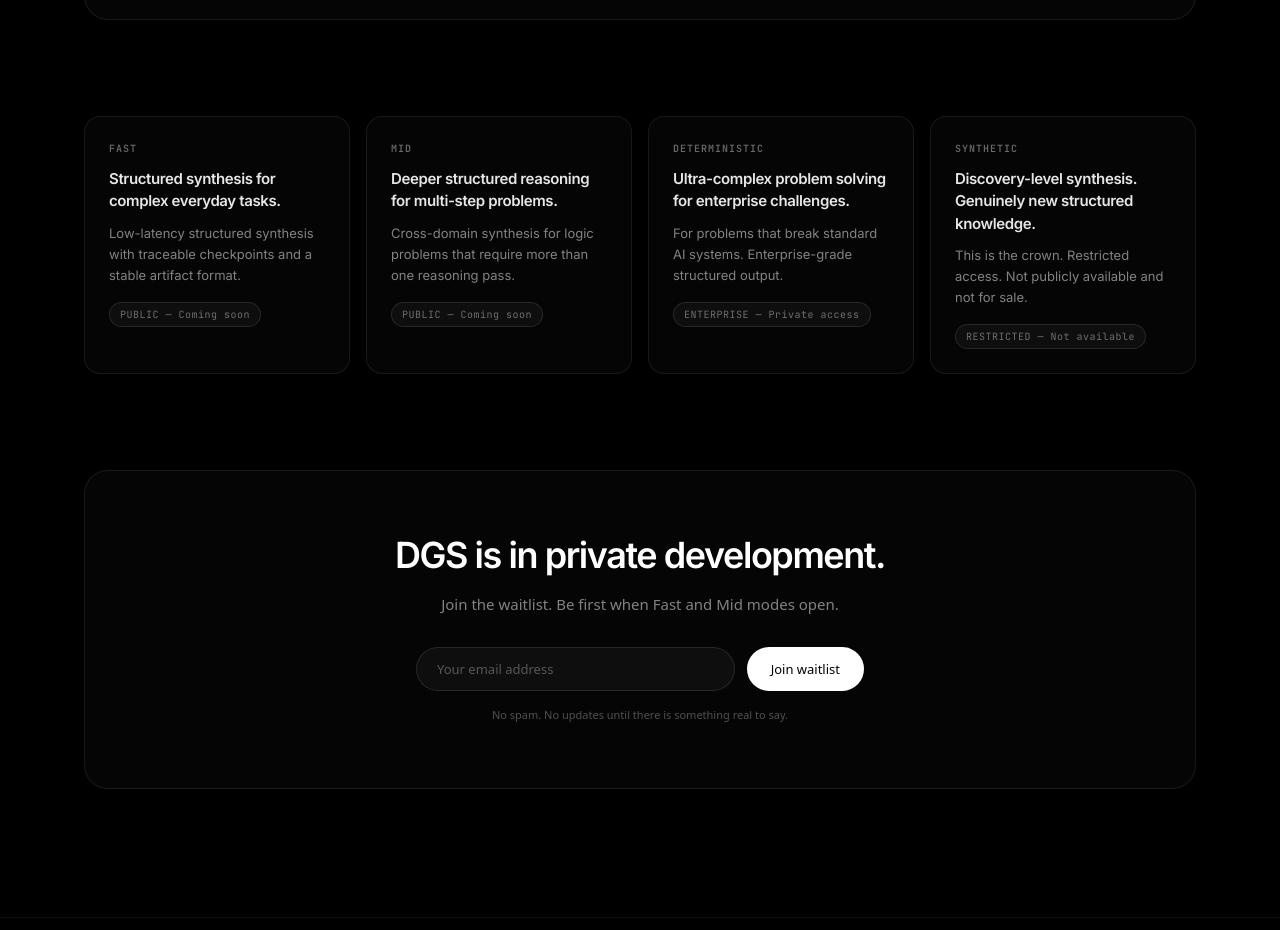
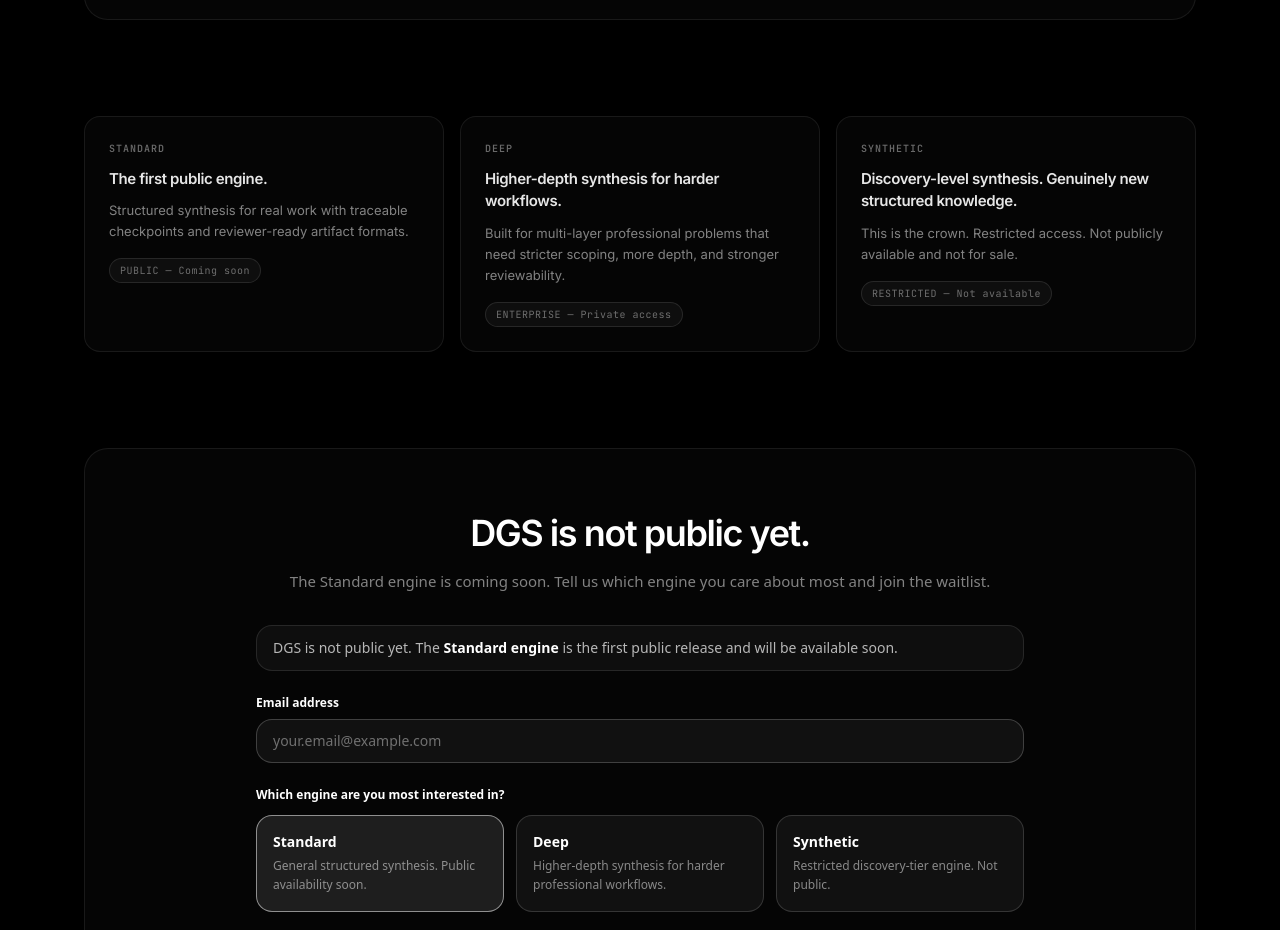
Before and after one commit to pranay68/remedics, a Next.js app: page / in a window 1280 px wide. Shown: the part 1870-2800 px from the top of the page. Built offline with nearby package versions, Linux system fonts and the light colour scheme; no server answers.

Commit message:
Fix waitlist flow and update engine messaging

```diff
--- a/src/app/api/waitlist/route.ts
+++ b/src/app/api/waitlist/route.ts
@@ -7,7 +7,7 @@ export async function POST(request: NextRequest) {
     try {
         const db = getDb();
         const body = await request.json();
-        const { email, problemToSolve } = body;
+        const { email, problemToSolve, engineInterest, source } = body;
 
         // Validation
         if (!email) {
@@ -24,10 +24,19 @@ export async function POST(request: NextRequest) {
             );
         }
 
+        if (engineInterest && !["standard", "deep", "synthetic"].includes(engineInterest)) {
+            return NextResponse.json(
+                { error: "Invalid engine interest" },
+                { status: 400 }
+            );
+        }
+
         // Add to Firestore
         const docRef = await db.collection("waitlist").add({
             email: email.trim(),
+            engineInterest: typeof engineInterest === "string" ? engineInterest : "standard",
             problemToSolve: typeof problemToSolve === "string" ? problemToSolve.trim() : "",
+            source: typeof source === "string" ? source.trim() : "unknown",
             timestamp: new Date(),
             status: "pending",
         });
--- a/src/app/dgs/page.tsx
+++ b/src/app/dgs/page.tsx
@@ -158,39 +158,32 @@ export default function DGSPage() {
                     </div>
                 </FadeIn>
 
-                {/* THE FOUR MODES */}
+                {/* THE THREE ENGINES */}
                 <FadeIn delay={0.2}>
                     <div className="mt-12">
                         <div className="text-xs font-mono font-semibold uppercase tracking-wider text-muted mb-6">
-                            The Four Modes
+                            The Three Engines
                         </div>
-                        <div className="grid gap-4 md:grid-cols-2">
+                        <div className="grid gap-4 md:grid-cols-3">
                             <ModeCard
                                 delay={0.1}
-                                label="FAST MODE"
-                                headline="Complex everyday tasks. Verified output."
-                                body="Fast Mode is the entry point. It handles complex everyday tasks with structured artifacts and traceable checkpoints. Built for low-latency synthesis without losing auditability."
+                                label="STANDARD ENGINE"
+                                headline="The first public release."
+                                body="Standard is the first DGS engine planned for public availability. It is built for structured, reviewable output in real professional workflows."
                                 access="PUBLIC — Coming soon"
                             />
                             <ModeCard
                                 delay={0.2}
-                                label="MID MODE"
-                                headline="Multi-step logic. Cross-domain synthesis."
-                                body="Mid Mode goes deeper. For problems that require reasoning across domains — connecting a legal principle to a financial structure, or a scientific method to an engineering constraint. Structured output at every step."
-                                access="PUBLIC — Coming soon"
+                                label="DEEP ENGINE"
+                                headline="Higher-depth synthesis for hard workflows."
+                                body="Deep is for ultra-complex, multi-layer synthesis tasks where strict scoping, checkpoints, and traceability matter. Private access. Outputs are structured and delivered with a complete logic trace."
+                                access="ENTERPRISE — Private access"
                             />
                             <ModeCard
                                 delay={0.3}
-                                label="DETERMINISTIC MODE"
-                                headline="Enterprise-grade. For problems that break standard AI."
-                                body="Deterministic Mode is for ultra-complex, multi-layer synthesis tasks where strict scoping, checkpoints, and traceability matter. Private access. Outputs are structured and delivered with a complete logic trace."
-                                access="ENTERPRISE — Private access"
-                            />
-                            <ModeCard
-                                delay={0.4}
-                                label="SYNTHETIC MODE"
+                                label="SYNTHETIC ENGINE"
                                 headline="Discovery-level synthesis. This is the crown."
-                                body="Synthetic Mode generates genuinely new structured knowledge — not recombined information, not pattern completion. This is the mode that produced the FLT3 preclinical research program. It is not publicly available. It is not for sale. Access is by invitation only."
+                                body="Synthetic generates genuinely new structured knowledge — not recombined information, not pattern completion. This is the engine that produced the FLT3 preclinical research program. It is not publicly available. It is not for sale. Access is by invitation only."
                                 access="RESTRICTED — Not available"
                             />
                         </div>
--- a/src/app/waitlist/page.tsx
+++ b/src/app/waitlist/page.tsx
@@ -7,19 +7,19 @@ import { FadeIn } from "@/components/animations/FadeIn";
 export const metadata: Metadata = {
     title: "Join the Waitlist | DGS by Aternox",
     description:
-        "Join the DGS waitlist. Fast and Mid modes coming first. Built for verified, traceable output by Aternox.",
+        "Join the DGS waitlist. DGS is not public yet, and the Standard engine is the first release coming soon.",
     alternates: { canonical: "/waitlist" },
     openGraph: {
         title: "Join the Waitlist | DGS by Aternox",
         description:
-            "Join the DGS waitlist. Fast and Mid modes coming first. Built for verified, traceable output by Aternox.",
+            "Join the DGS waitlist. DGS is not public yet, and the Standard engine is the first release coming soon.",
         url: "/waitlist",
     },
     twitter: {
         card: "summary_large_image",
         title: "Join the Waitlist | DGS by Aternox",
         description:
-            "Join the DGS waitlist. Fast and Mid modes coming first. Built for verified, traceable output by Aternox.",
+            "Join the DGS waitlist. DGS is not public yet, and the Standard engine is the first release coming soon.",
     },
 };
 
@@ -53,7 +53,7 @@ export default function WaitlistPage() {
         name: "Join the Waitlist",
         url: canonicalUrl,
         description:
-            "Join the DGS waitlist. Fast and Mid modes coming first. Built for verified, traceable output by Aternox.",
+            "Join the DGS waitlist. DGS is not public yet, and the Standard engine is the first release coming soon.",
         isPartOf: {
             "@type": "WebSite",
             name: "Aternox",
@@ -71,7 +71,7 @@ export default function WaitlistPage() {
             <Page
                 eyebrow="Early Access"
                 title="Early access to DGS."
-                subtitle="Fast and Mid modes are coming first. Deterministic Mode for enterprise shortly after. Synthetic Mode is not publicly available."
+                subtitle="DGS is not public yet. The Standard engine is coming soon, Deep is selective, and Synthetic is not publicly available."
             >
                 <script
                     type="application/ld+json"
@@ -84,7 +84,7 @@ export default function WaitlistPage() {
                 {/* EMAIL FORM */}
                 <FadeIn>
                     <div className="glass rounded-3xl border border-gradient p-10 glow-intense max-w-2xl mx-auto">
-                        <WaitlistForm />
+                        <WaitlistForm source="waitlist-page" />
                     </div>
                 </FadeIn>
             </Page>
--- a/src/components/site/home/HomeClient.tsx
+++ b/src/components/site/home/HomeClient.tsx
@@ -2,9 +2,9 @@
 
 import Link from "next/link";
 import Image from "next/image";
-import { useState } from "react";
 import { Shell } from "@/components/site/Shell";
 import { Section } from "@/components/site/Section";
+import { WaitlistForm } from "@/components/site/waitlist/WaitlistForm";
 
 function Card({
   label,
@@ -59,24 +59,6 @@ function PDFButton() {
 }
 
 export default function HomeClient() {
-  const [email, setEmail] = useState("");
-  const [submitted, setSubmitted] = useState(false);
-
-  async function handleWaitlist(e: React.FormEvent) {
-    e.preventDefault();
-    if (!email.trim()) return;
-    try {
-      await fetch("https://formspree.io/f/PLACEHOLDER", {
-        method: "POST",
-        headers: { "Content-Type": "application/json" },
-        body: JSON.stringify({ email }),
-      });
-    } catch {
-      // noop
-    }
-    setSubmitted(true);
-  }
-
   return (
     <Shell>
       <main className="noise cursor-crosshair">
@@ -116,6 +98,10 @@ export default function HomeClient() {
                 Not for “chat.” Built to solve professional problems with structured, auditable output.
               </p>
 
+              <div className="mt-6 rounded-full border border-white/10 bg-white/[0.04] px-4 py-2 text-[12px] font-medium text-white/70">
+                DGS is not public yet. The <span className="text-white">Standard engine</span> is the first release and will be available soon.
+              </div>
+
               <div className="mt-12 flex flex-col gap-3 sm:flex-row sm:items-center">
                 <Link
                   href="/waitlist"
@@ -153,9 +139,9 @@ export default function HomeClient() {
               body="The same synthesis architecture that produced a complete preclinical oncology research program can structure a legal argument or a financial analysis. Domain changes. Logic does not."
             />
             <Card
-              label="03 / FOUR MODES"
-              headline="From fast synthesis to discovery."
-              body="Fast and Mid for complex everyday tasks. Deterministic for problems that break standard AI. Synthetic for generating genuinely new structured knowledge — restricted access only."
+              label="03 / THREE ENGINES"
+              headline="From standard execution to discovery."
+              body="Standard is the first public engine. Deep is for harder professional workflows. Synthetic remains restricted."
             />
           </div>
         </Section>
@@ -190,25 +176,19 @@ export default function HomeClient() {
           </div>
         </Section>
 
-        {/* SECTION 4 — FOUR MODE CARDS */}
+        {/* SECTION 4 — ENGINE CARDS */}
         <Section className="pb-24">
-          <div className="grid gap-4 md:grid-cols-2 lg:grid-cols-4">
+          <div className="grid gap-4 md:grid-cols-3">
             <Card
-              label="FAST"
-              headline="Structured synthesis for complex everyday tasks."
-              body="Low-latency structured synthesis with traceable checkpoints and a stable artifact format."
+              label="STANDARD"
+              headline="The first public engine."
+              body="Structured synthesis for real work with traceable checkpoints and reviewer-ready artifact formats."
               badge="PUBLIC — Coming soon"
             />
             <Card
-              label="MID"
-              headline="Deeper structured reasoning for multi-step problems."
-              body="Cross-domain synthesis for logic problems that require more than one reasoning pass."
-              badge="PUBLIC — Coming soon"
-            />
-            <Card
-              label="DETERMINISTIC"
-              headline="Ultra-complex problem solving for enterprise challenges."
-              body="For problems that break standard AI systems. Enterprise-grade structured output."
+              label="DEEP"
+              headline="Higher-depth synthesis for harder workflows."
+              body="Built for multi-layer professional problems that need stricter scoping, more depth, and stronger reviewability."
               badge="ENTERPRISE — Private access"
             />
             <Card
@@ -224,32 +204,13 @@ export default function HomeClient() {
         <Section className="pb-32">
           <div className="rounded-3xl border border-white/[0.08] bg-white/[0.02] p-10 md:p-16 text-center backdrop-blur">
             <h2 className="font-sans text-3xl font-semibold leading-[1.15] tracking-[-0.04em] md:text-4xl">
-              DGS is in private development.
+              DGS is not public yet.
             </h2>
-            <p className="mt-4 text-white/50 text-[15px]">Join the waitlist. Be first when Fast and Mid modes open.</p>
-            <div className="mt-8 flex flex-col items-center">
-              {submitted ? (
-                <div className="rounded-2xl border border-white/10 bg-white/[0.04] px-8 py-5 text-[14px] text-white/70">
-                  You&apos;re on the list. We will reach out when access opens — and not before.
-                </div>
-              ) : (
-                <form onSubmit={handleWaitlist} className="flex w-full max-w-md flex-col gap-3 sm:flex-row">
-                  <input
-                    type="email"
-                    required
-                    placeholder="Your email address"
-                    value={email}
-                    onChange={(e) => setEmail(e.target.value)}
-                    className="h-11 flex-1 rounded-full border border-white/10 bg-white/[0.04] px-5 text-[13px] text-white outline-none placeholder:text-white/30 focus:border-white/30"
-                  />
-                  <button
-                    type="submit"
-                    className="h-11 shrink-0 rounded-full bg-white px-6 text-[13px] font-medium text-black transition-all duration-200 hover:bg-white/90"
-                  >
-                    Join waitlist
-                  </button>
-                </form>
-              )}
+            <p className="mt-4 text-white/50 text-[15px]">
+              The Standard engine is coming soon. Tell us which engine you care about most and join the waitlist.
+            </p>
+            <div className="mt-8 mx-auto max-w-3xl text-left">
+              <WaitlistForm compact source="home-page" />
             </div>
             <p className="mt-4 text-[11px] text-white/30">No spam. No updates until there is something real to say.</p>
           </div>
--- a/src/components/site/waitlist/WaitlistForm.tsx
+++ b/src/components/site/waitlist/WaitlistForm.tsx
@@ -2,24 +2,55 @@
 
 import { useState } from "react";
 
-export function WaitlistForm() {
+const ENGINE_OPTIONS = [
+    {
+        value: "standard",
+        label: "Standard",
+        description: "General structured synthesis. Public availability soon.",
+    },
+    {
+        value: "deep",
+        label: "Deep",
+        description: "Higher-depth synthesis for harder professional workflows.",
+    },
+    {
+        value: "synthetic",
+        label: "Synthetic",
+        description: "Restricted discovery-tier engine. Not public.",
+    },
+] as const;
+
+type EngineInterest = (typeof ENGINE_OPTIONS)[number]["value"];
+
+export function WaitlistForm({
+    compact = false,
+    source = "waitlist-page",
+}: {
+    compact?: boolean;
+    source?: string;
+}) {
     const [email, setEmail] = useState("");
     const [problemToSolve, setProblemToSolve] = useState("");
+    const [engineInterest, setEngineInterest] = useState<EngineInterest>("standard");
     const [submitted, setSubmitted] = useState(false);
     const [sending, setSending] = useState(false);
+    const [errorMessage, setErrorMessage] = useState("");
 
     async function handleSubmit(e: React.FormEvent) {
         e.preventDefault();
         if (!email.trim() || sending) return;
 
         setSending(true);
+        setErrorMessage("");
         try {
             const response = await fetch("/api/waitlist", {
                 method: "POST",
                 headers: { "Content-Type": "application/json" },
                 body: JSON.stringify({
-                    email,
+                    email: email.trim(),
+                    engineInterest,
                     problemToSolve,
+                    source,
                 }),
             });
 
@@ -30,7 +61,7 @@ export function WaitlistForm() {
             }
         } catch (error) {
             console.error("Submission error:", error);
-            alert("Failed to join waitlist. Please try again.");
+            setErrorMessage("Waitlist submission is temporarily unavailable. Please try again shortly.");
             setSending(false);
             return;
         }
@@ -41,7 +72,7 @@ export function WaitlistForm() {
     if (submitted) {
         return (
             <div className="py-6 text-center text-[15px] text-white/70">
-                You&apos;re on the list. We will reach out when access opens — and not before.
+                You&apos;re on the list. We&apos;ll reach out when the Standard engine opens and use your engine interest to prioritize access.
             </div>
         );
     }
@@ -50,6 +81,10 @@ export function WaitlistForm() {
 
     return (
         <form onSubmit={handleSubmit} className="space-y-6">
+            <div className="rounded-2xl border border-white/10 bg-white/[0.04] px-4 py-3 text-sm text-white/70">
+                DGS is not public yet. The <span className="font-semibold text-white">Standard engine</span> is the first public release and will be available soon.
+            </div>
+
             <div>
                 <label className="block text-xs font-semibold text-white mb-2">Email address</label>
                 <input
@@ -63,6 +98,38 @@ export function WaitlistForm() {
             </div>
 
             <div>
+                <label className="block text-xs font-semibold text-white mb-3">
+                    Which engine are you most interested in?
+                </label>
+                <div className={`grid gap-3 ${compact ? "md:grid-cols-3" : "sm:grid-cols-3"}`}>
+                    {ENGINE_OPTIONS.map((option) => {
+                        const active = engineInterest === option.value;
+                        return (
+                            <label
+                                key={option.value}
+                                className={`cursor-pointer rounded-2xl border px-4 py-4 transition-all ${active
+                                    ? "border-white/50 bg-white/10"
+                                    : "border-white/15 bg-white/5 hover:border-white/30 hover:bg-white/[0.08]"
+                                    }`}
+                            >
+                                <input
+                                    type="radio"
+                                    name="engineInterest"
+                                    value={option.value}
+                                    checked={active}
+                                    onChange={() => setEngineInterest(option.value)}
+                                    className="sr-only"
+                                />
+                                <div className="text-sm font-semibold text-white">{option.label}</div>
+                                <div className="mt-1 text-xs leading-relaxed text-white/50">{option.description}</div>
+                            </label>
+                        );
+                    })}
+                </div>
+            </div>
+
+            {!compact && (
+                <div>
                     <label className="block text-xs font-semibold text-white mb-2">
                         What problem would you like DGS to solve first?
                     </label>
@@ -75,6 +142,13 @@ export function WaitlistForm() {
                         className="w-full resize-none rounded-2xl border border-white/20 bg-white/5 px-4 py-3 text-sm outline-none focus:border-white/50 focus:bg-white/10 placeholder:text-white/40 text-white transition-all"
                     />
                 </div>
+            )}
+
+            {errorMessage && (
+                <div className="rounded-2xl border border-red-500/20 bg-red-500/10 px-4 py-3 text-sm text-red-100">
+                    {errorMessage}
+                </div>
+            )}
 
             <button
                 type="submit"
--- a/src/lib/firebase-admin.ts
+++ b/src/lib/firebase-admin.ts
@@ -1,22 +1,45 @@
 import * as admin from "firebase-admin";
+
+function stripWrappingQuotes(value: string) {
+    const trimmed = value.trim();
+    if (
+        (trimmed.startsWith('"') && trimmed.endsWith('"')) ||
+        (trimmed.startsWith("'") && trimmed.endsWith("'"))
+    ) {
+        return trimmed.slice(1, -1);
+    }
+    return trimmed;
+}
+
+function looksLikeBase64(value: string) {
+    const normalized = value.replace(/\s+/g, "");
+    return normalized.length > 128 && normalized.length % 4 === 0 && /^[A-Za-z0-9+/=]+$/.test(normalized);
+}
+
+function normalizePrivateKey(value: string) {
+    let key = stripWrappingQuotes(value || "").replace(/\\r/g, "").replace(/\\n/g, "\n");
+
+    if (key.startsWith("-----BEGIN")) {
+        return key;
+    }
+
+    if (looksLikeBase64(key)) {
+        const decoded = Buffer.from(key, "base64").toString("utf8");
+        key = stripWrappingQuotes(decoded).replace(/\\r/g, "").replace(/\\n/g, "\n");
+    }
+
+    return key;
+}
 
 function buildServiceAccountFromEnv(): admin.ServiceAccount | null {
     if (!process.env.FIREBASE_PROJECT_ID) return null;
 
-    // private key may be base64 encoded or contain literal \n escapes
-    let rawKey = process.env.FIREBASE_PRIVATE_KEY || "";
-    if (rawKey && !rawKey.trim().startsWith("-----BEGIN")) {
-        try {
-            rawKey = Buffer.from(rawKey, "base64").toString("utf8");
-        } catch {
-            // leave as-is
-        }
-    }
+    const rawKey = normalizePrivateKey(process.env.FIREBASE_PRIVATE_KEY || "");
 
     return {
         projectId: process.env.FIREBASE_PROJECT_ID,
         clientEmail: process.env.FIREBASE_CLIENT_EMAIL,
-        privateKey: rawKey.replace(/\\n/g, "\n"),
+        privateKey: rawKey,
     } as admin.ServiceAccount;
 }
 
```
Lines whose indentation alone changed are shown as unchanged.
